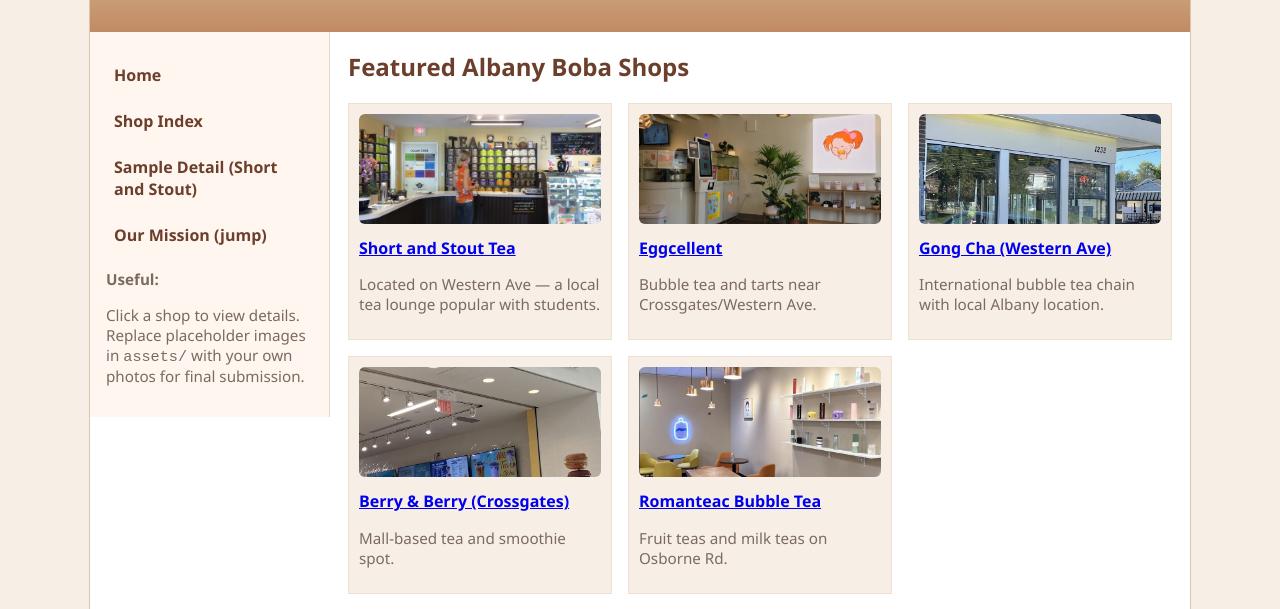
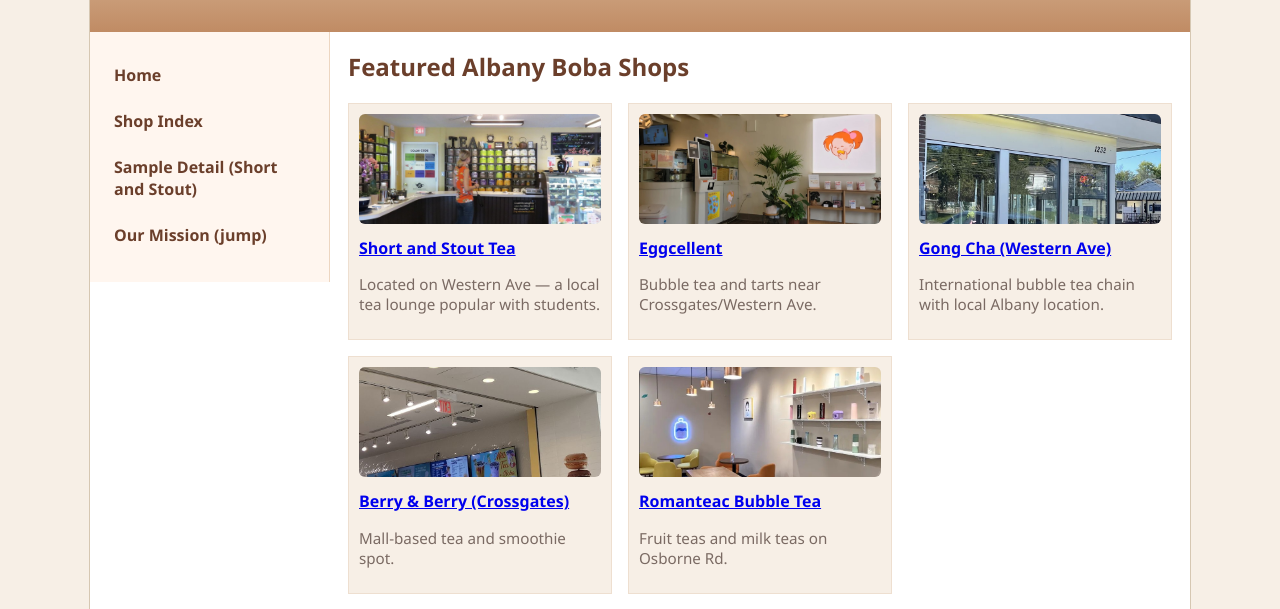
Before and after one commit to alexpika929-max/boba-tea-project, a plain HTML site: page index.html in a window 1280 px wide. Shown: the part 121-730 px from the top of the page. Drawn offline with Linux system fonts and the light colour scheme.

Commit message:
Update index.html

```diff
--- a/index.html
+++ b/index.html
@@ -44,8 +44,6 @@
           <a href="#mission">Our Mission (jump)</a>
         </nav>
         <div style="margin-top:12px;font-size:0.95rem;color:var(--muted);">
-          <p><strong>Useful:</strong></p>
-          <p>Click a shop to view details. Replace placeholder images in <code>assets/</code> with your own photos for final submission.</p>
         </div>
       </aside>
 
```
